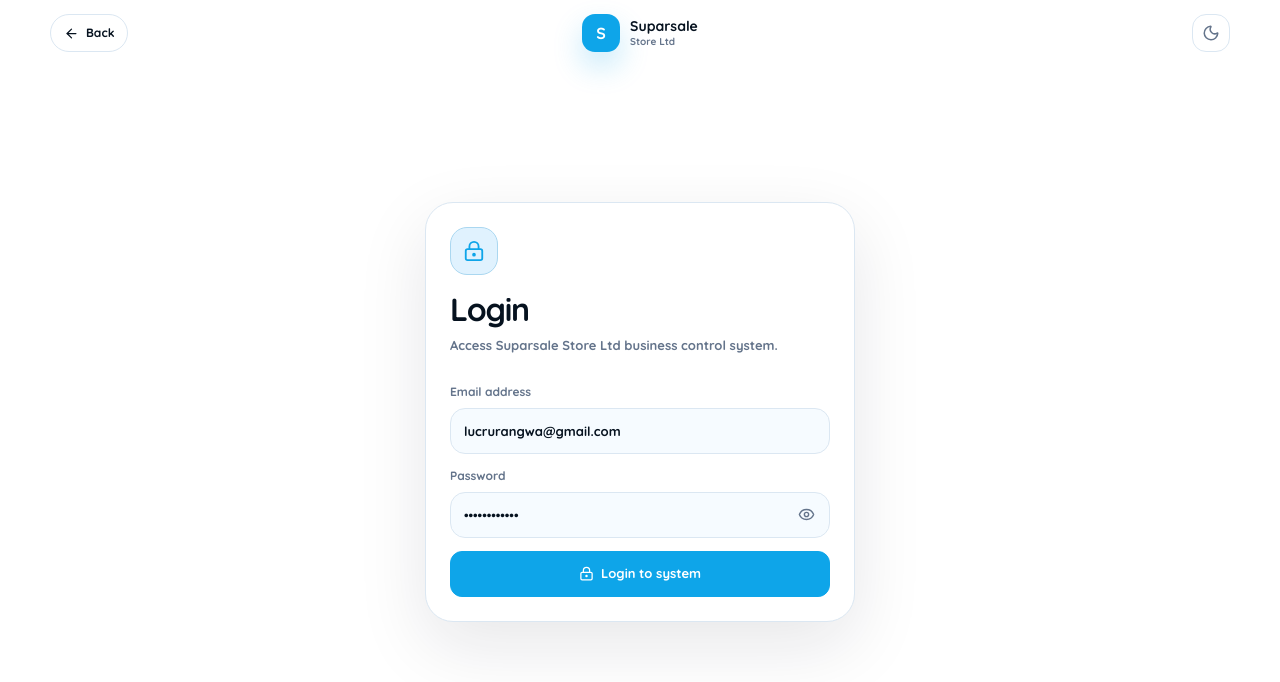
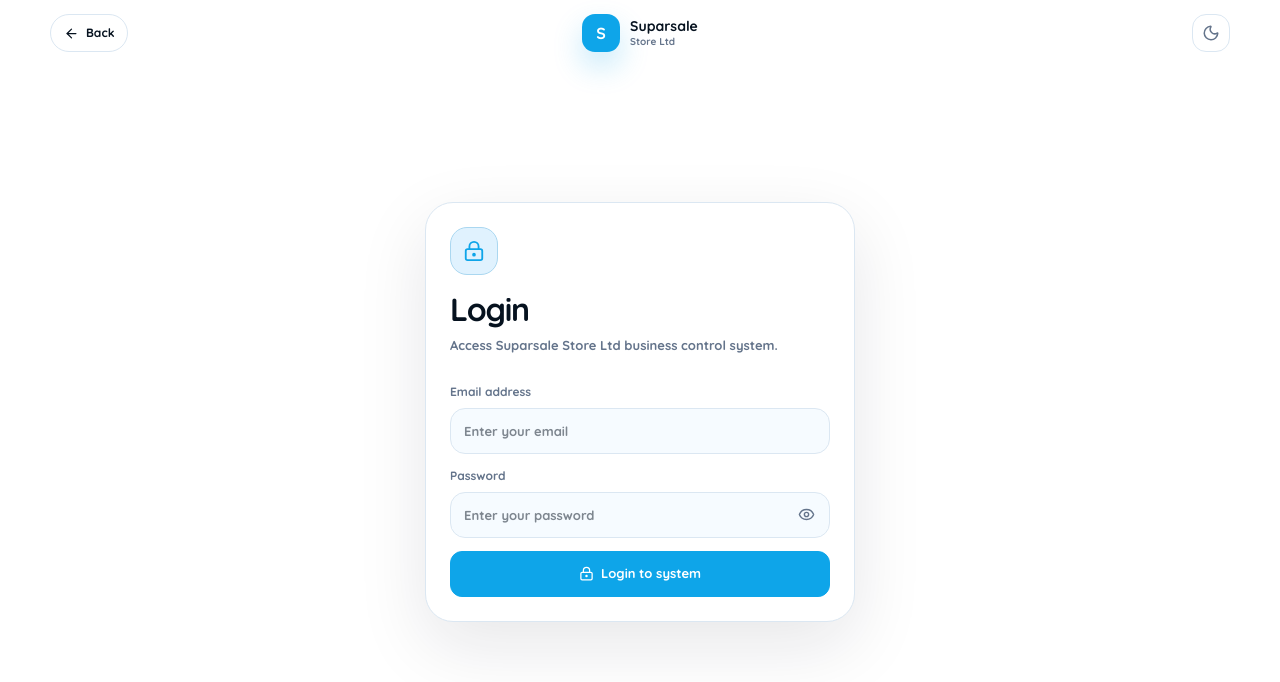
Before and after one commit to rurangwaluc/Suparsale, a Next.js app in the folder apps/web/: page /login in a window 1280 px wide. Shown: the top 682 px of the page. Built offline with nearby package versions, Linux system fonts and the light colour scheme; no server answers.

Commit message:
login page removed email

```diff
--- a/apps/web/src/app/login/page.tsx
+++ b/apps/web/src/app/login/page.tsx
@@ -12,8 +12,8 @@
 export default function LoginPage() {
   const router = useRouter();
 
-   const [email, setEmail] = useState("lucrurangwa@gmail.com");
-  const [password, setPassword] = useState("Owner@123456");
+   const [email, setEmail] = useState("");
+  const [password, setPassword] = useState("");
   const [showPassword, setShowPassword] = useState(false);
   const [loading, setLoading] = useState(false);
   const [error, setError] = useState("");
```
